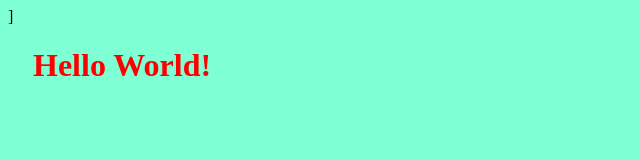
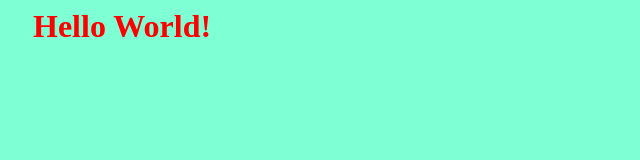
Before and after one commit to fbrandao2k/fbrandao2k.github.io, a plain HTML site: page index.html in a window 1280 px wide. Shown: the whole page, without its empty margins (0-640 px from the left). Drawn offline with Linux system fonts and the light colour scheme.

Commit message:
Update index.html

```diff
--- a/index.html
+++ b/index.html
@@ -4,8 +4,8 @@
     <meta http-equiv="X-UA-Compatible" content="IE=edge">
     <meta name="viewport" content="width=device-width, initial-scale=1.0">
     <title>Document</title>
-    <link rel="stylesheet" href="./mystyles.css">
-</head> ]
+    <link rel="stylesheet" href="./mystyles.css"></link>
+</head>
 <body>
   <h1>Hello World!</h1>
 </body>
```
